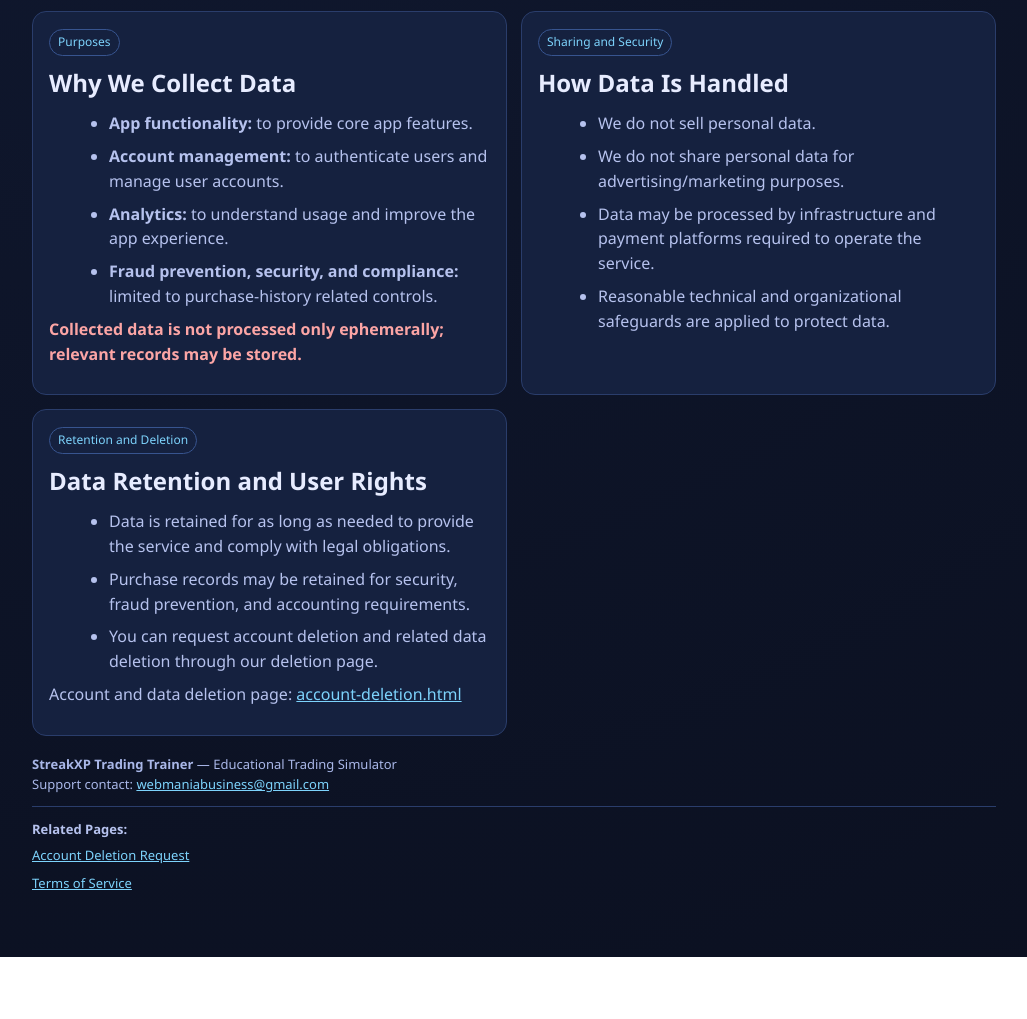
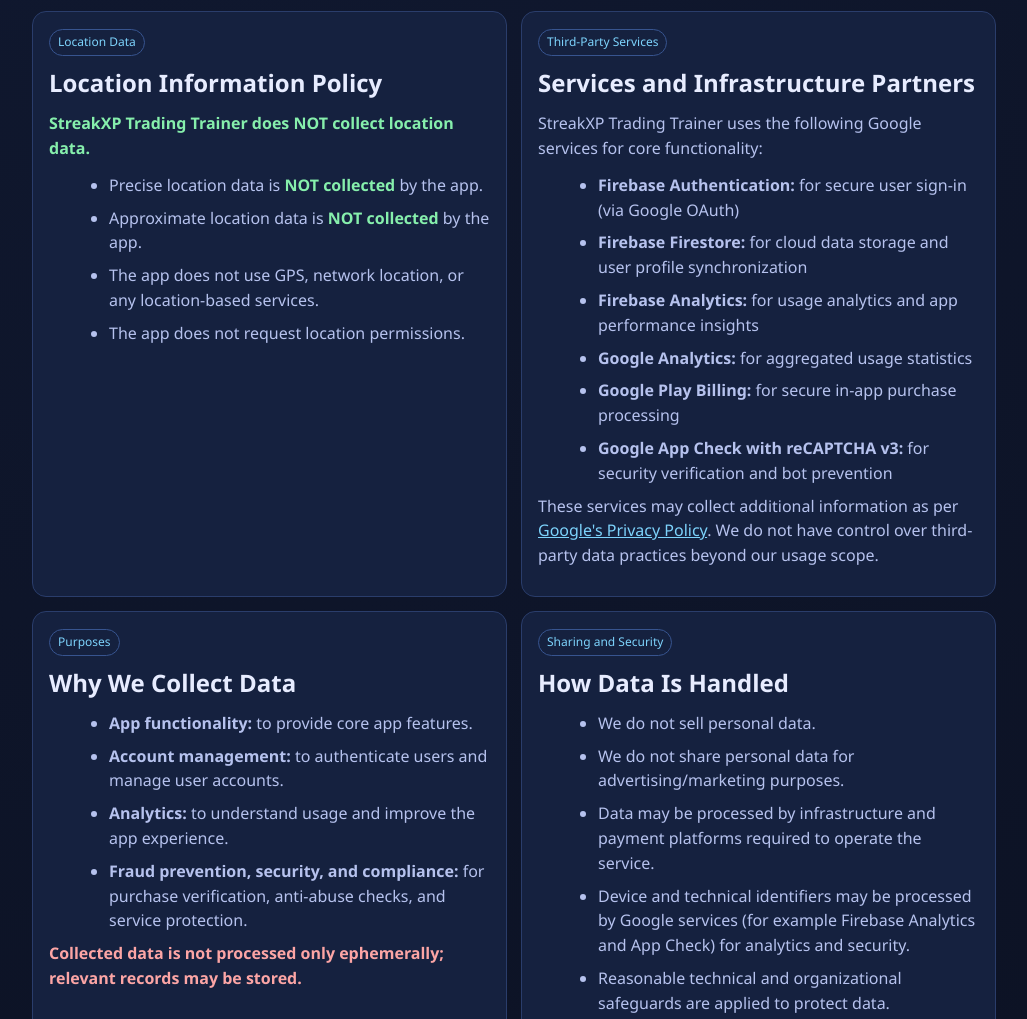
Before and after one commit to Vlaxray/-Vlaxray-Privacy-Policy-for-StreakXP-Trading-Trainer, a plain HTML site: page index.html in a window 1280 px wide. Shown: the part 685-1704 px from the top of the page, without its empty margins (126-1153 px from the left). Before the commit the page ends 1642 px from the top, so only its background shows below. Drawn offline with Linux system fonts and the light colour scheme.

Commit message:
Update index.html

```diff
--- a/index.html
+++ b/index.html
@@ -231,13 +231,81 @@
         </article>
 
         <article class="card lang-block is-active" data-lang="en">
+          <span class="badge">Location Data</span>
+          <h2>Location Information Policy</h2>
+          <p class="ok">
+            <strong>StreakXP Trading Trainer does NOT collect location data.</strong>
+          </p>
+          <ul>
+            <li>Precise location data is <span class="ok"><strong>NOT collected</strong></span> by the app.</li>
+            <li>Approximate location data is <span class="ok"><strong>NOT collected</strong></span> by the app.</li>
+            <li>The app does not use GPS, network location, or any location-based services.</li>
+            <li>The app does not request location permissions.</li>
+          </ul>
+        </article>
+
+        <article class="card lang-block" data-lang="it">
+          <span class="badge">Dati di Localizzazione</span>
+          <h2>Policy su Dati di Localizzazione</h2>
+          <p class="ok">
+            <strong>StreakXP Trading Trainer NON raccoglie dati di localizzazione.</strong>
+          </p>
+          <ul>
+            <li>I dati di localizzazione precisa <span class="ok"><strong>NON sono raccolti</strong></span> dall'app.</li>
+            <li>I dati di localizzazione approssimativa <span class="ok"><strong>NON sono raccolti</strong></span> dall'app.</li>
+            <li>L'app non utilizza GPS, localizzazione di rete o servizi basati su posizione.</li>
+            <li>L'app non richiede permessi di localizzazione.</li>
+          </ul>
+        </article>
+
+        <article class="card lang-block is-active" data-lang="en">
+          <span class="badge">Third-Party Services</span>
+          <h2>Services and Infrastructure Partners</h2>
+          <p>
+            StreakXP Trading Trainer uses the following Google services for core functionality:
+          </p>
+          <ul>
+            <li><strong>Firebase Authentication:</strong> for secure user sign-in (via Google OAuth)</li>
+            <li><strong>Firebase Firestore:</strong> for cloud data storage and user profile synchronization</li>
+            <li><strong>Firebase Analytics:</strong> for usage analytics and app performance insights</li>
+            <li><strong>Google Analytics:</strong> for aggregated usage statistics</li>
+            <li><strong>Google Play Billing:</strong> for secure in-app purchase processing</li>
+            <li><strong>Google App Check with reCAPTCHA v3:</strong> for security verification and bot prevention</li>
+          </ul>
+          <p>
+            These services may collect additional information as per <a href="https://policies.google.com/privacy" target="_blank">Google's Privacy Policy</a>.
+            We do not have control over third-party data practices beyond our usage scope.
+          </p>
+        </article>
+
+        <article class="card lang-block" data-lang="it">
+          <span class="badge">Servizi Terzi</span>
+          <h2>Servizi e Partner Infrastrutturali</h2>
+          <p>
+            StreakXP Trading Trainer utilizza i seguenti servizi Google per le funzionalita principali:
+          </p>
+          <ul>
+            <li><strong>Firebase Authentication:</strong> per l'accesso sicuro dell'utente (tramite Google OAuth)</li>
+            <li><strong>Firebase Firestore:</strong> per l'archivio dati cloud e la sincronizzazione profilo utente</li>
+            <li><strong>Firebase Analytics:</strong> per analytics di utilizzo e insight sulle prestazioni app</li>
+            <li><strong>Google Analytics:</strong> per statistiche di utilizzo aggregate</li>
+            <li><strong>Google Play Billing:</strong> per l'elaborazione sicura degli acquisti in-app</li>
+            <li><strong>Google App Check con reCAPTCHA v3:</strong> per verifica di sicurezza e prevenzione bot</li>
+          </ul>
+          <p>
+            Questi servizi possono raccogliere informazioni aggiuntive in base alla <a href="https://policies.google.com/privacy" target="_blank">Privacy Policy di Google</a>.
+            Non abbiamo controllo sulle pratiche di dati dei terzi al di la del nostro scope di utilizzo.
+          </p>
+        </article>
+
+        <article class="card lang-block is-active" data-lang="en">
           <span class="badge">Purposes</span>
           <h2>Why We Collect Data</h2>
           <ul>
             <li><strong>App functionality:</strong> to provide core app features.</li>
             <li><strong>Account management:</strong> to authenticate users and manage user accounts.</li>
             <li><strong>Analytics:</strong> to understand usage and improve the app experience.</li>
-            <li><strong>Fraud prevention, security, and compliance:</strong> limited to purchase-history related controls.</li>
+            <li><strong>Fraud prevention, security, and compliance:</strong> for purchase verification, anti-abuse checks, and service protection.</li>
           </ul>
           <p class="warn">Collected data is not processed only ephemerally; relevant records may be stored.</p>
         </article>
@@ -249,7 +317,7 @@
             <li><strong>Funzionalita app:</strong> per fornire le funzioni principali dell'app.</li>
             <li><strong>Gestione account:</strong> per autenticare gli utenti e gestire gli account.</li>
             <li><strong>Analytics:</strong> per comprendere l'utilizzo e migliorare l'esperienza.</li>
-            <li><strong>Prevenzione frodi, sicurezza e compliance:</strong> limitata ai controlli sulla cronologia acquisti.</li>
+            <li><strong>Prevenzione frodi, sicurezza e compliance:</strong> per verifica acquisti, controlli anti-abuso e protezione del servizio.</li>
           </ul>
           <p class="warn">I dati raccolti non sono trattati esclusivamente in modo effimero; alcuni record possono essere conservati.</p>
         </article>
@@ -261,6 +329,7 @@
             <li>We do not sell personal data.</li>
             <li>We do not share personal data for advertising/marketing purposes.</li>
             <li>Data may be processed by infrastructure and payment platforms required to operate the service.</li>
+            <li>Device and technical identifiers may be processed by Google services (for example Firebase Analytics and App Check) for analytics and security.</li>
             <li>Reasonable technical and organizational safeguards are applied to protect data.</li>
           </ul>
         </article>
@@ -272,6 +341,7 @@
             <li>Non vendiamo dati personali.</li>
             <li>Non condividiamo dati personali per finalita pubblicitarie/marketing.</li>
             <li>I dati possono essere trattati da piattaforme infrastrutturali e di pagamento necessarie al servizio.</li>
+            <li>Identificatori dispositivo/tecnici possono essere trattati da servizi Google (ad esempio Firebase Analytics e App Check) per analytics e sicurezza.</li>
             <li>Applichiamo misure tecniche e organizzative ragionevoli per proteggere i dati.</li>
           </ul>
         </article>
@@ -283,10 +353,11 @@
             <li>Data is retained for as long as needed to provide the service and comply with legal obligations.</li>
             <li>Purchase records may be retained for security, fraud prevention, and accounting requirements.</li>
             <li>You can request account deletion and related data deletion through our deletion page.</li>
+            <li>You can manage app data through deletion requests and in-app profile deletion options described on the account-deletion page.</li>
           </ul>
           <p>
             Account and data deletion page:
-            <a href="account-deletion.html">account-deletion.html</a>
+            <a href="https://vlaxray.github.io/StreakXP-Trading-Trainer/">https://vlaxray.github.io/StreakXP-Trading-Trainer/</a>
           </p>
         </article>
 
@@ -297,10 +368,11 @@
             <li>I dati sono conservati per il tempo necessario a fornire il servizio e rispettare obblighi di legge.</li>
             <li>I record acquisti possono essere conservati per sicurezza, prevenzione frodi e requisiti contabili.</li>
             <li>Puoi richiedere eliminazione account e dati tramite la nostra pagina dedicata.</li>
+            <li>Puoi gestire i dati dell'app tramite richieste di cancellazione e opzioni di eliminazione profilo in-app descritte nella pagina account-deletion.</li>
           </ul>
           <p>
             Pagina eliminazione account e dati:
-            <a href="account-deletion.html">account-deletion.html</a>
+            <a href="https://vlaxray.github.io/StreakXP-Trading-Trainer/">https://vlaxray.github.io/StreakXP-Trading-Trainer/</a>
           </p>
         </article>
       </section>
@@ -318,16 +390,16 @@
       <div class="footer lang-block is-active" data-lang="en" style="margin-top: 12px; padding-top: 12px; border-top: 1px solid #2a3d6b;">
         <p style="margin-bottom: 6px;"><strong>Related Pages:</strong></p>
         <ul style="margin: 0; list-style: none; padding: 0;">
-          <li><a href="account-deletion.html">Account Deletion Request</a></li>
-          <li><a href="terms-of-service.html">Terms of Service</a></li>
+          <li><a href="https://vlaxray.github.io/StreakXP-Trading-Trainer/">Account Deletion Request</a></li>
+          <li><a href="https://vlaxray.github.io/StreakXP-Trading-Trainer/terms-of-service.html">Terms of Service</a></li>
         </ul>
       </div>
 
       <div class="footer lang-block" data-lang="it" style="margin-top: 12px; padding-top: 12px; border-top: 1px solid #2a3d6b;">
         <p style="margin-bottom: 6px;"><strong>Pagine Correlate:</strong></p>
         <ul style="margin: 0; list-style: none; padding: 0;">
-          <li><a href="account-deletion.html">Richiesta Eliminazione Account</a></li>
-          <li><a href="terms-of-service.html">Termini di Servizio</a></li>
+          <li><a href="https://vlaxray.github.io/StreakXP-Trading-Trainer/">Richiesta Eliminazione Account</a></li>
+          <li><a href="https://vlaxray.github.io/StreakXP-Trading-Trainer/terms-of-service.html">Termini di Servizio</a></li>
         </ul>
       </div>
     </main>
```
